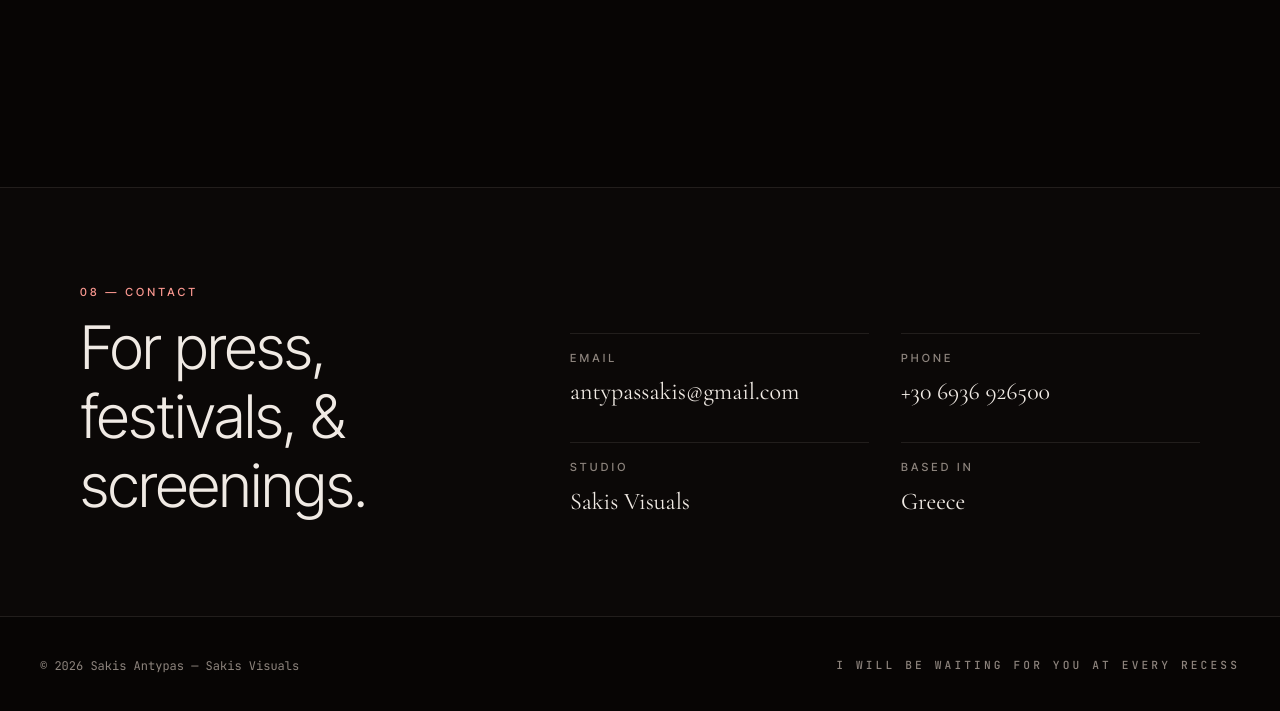
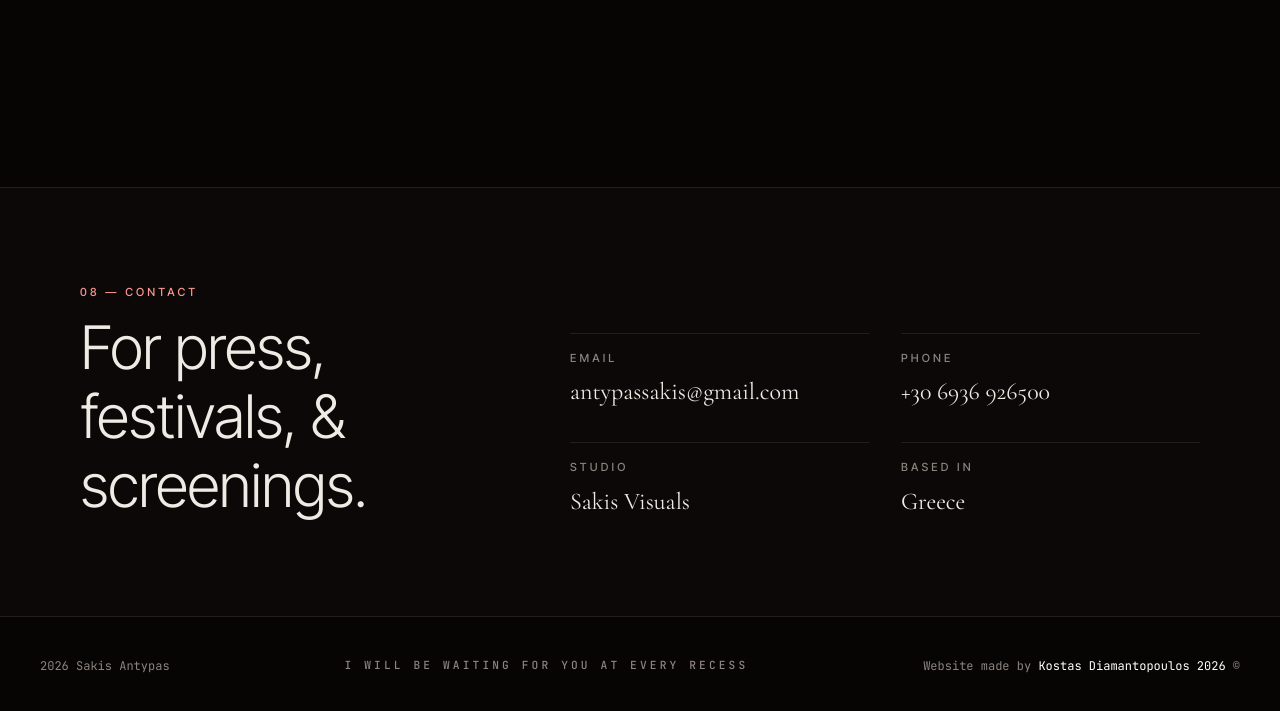
Before and after one commit to kostasdiam24/AtEveryRecessSakisFilm, a plain HTML site: page index.html in a window 1280 px wide. Shown: the part 8300-9011 px from the top of the page. Drawn offline with nearby package versions, Linux system fonts and the light colour scheme.

Commit message:
added me

```diff
--- a/index.html
+++ b/index.html
@@ -361,8 +361,15 @@
 
     <footer>
       <div class="foot-inner">
-        <p>© <span id="year"></span> Sakis Antypas — Sakis Visuals</p>
+        <p><span id="year"></span> Sakis Antypas</p>
         <p class="hairline">I Will Be Waiting For You At Every Recess</p>
+        <p>
+          Website made by
+          <a class="me" href="https://kostasdiam24.github.io"
+            >Kostas Diamantopoulos 2026
+          </a>
+          ©
+        </p>
       </div>
     </footer>
 
--- a/styles.css
+++ b/styles.css
@@ -290,3 +290,8 @@ footer { border-top: 1px solid var(--border); padding: 2.5rem 1.5rem; }
 /* ---- laurel ---- */
 .laurel { color: color-mix(in oklch, var(--foreground) 70%, transparent); }
 .laurel.won { color: var(--accent); }
+
+
+.me {
+  color: white;
+}
```
